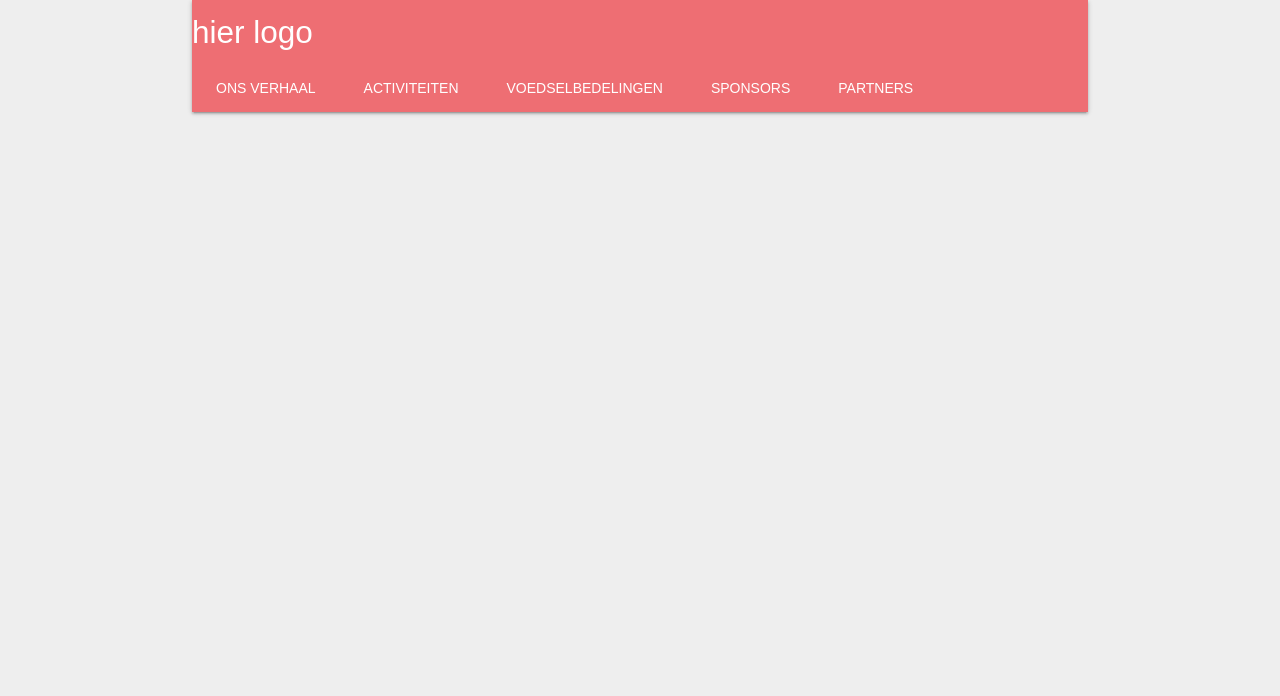
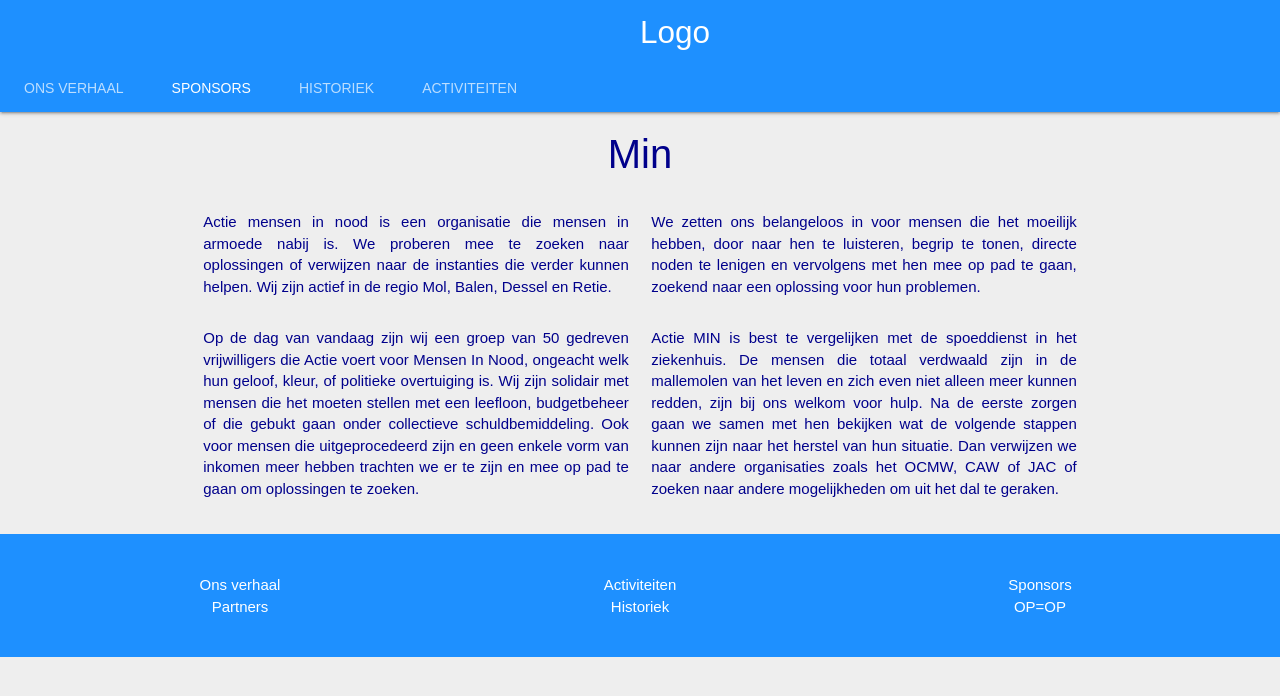
Before and after one commit to niels-baptist/Keuzeproject1_app, a plain HTML site: page min/index.html in a window 1280 px wide. Drawn offline with Linux system fonts and the light colour scheme.

Commit message:
navbar en footer, moet nog gecentered worden

```diff
--- a/min/css/min.css
+++ b/min/css/min.css
@@ -3,6 +3,7 @@
 
 /* Schrijf hier je aanpassingen die specifiek voor MIN zijn
 en die bovenop materialize komen */
+
 
 body {
     background-color: #eee;
@@ -12,10 +13,41 @@ body {
     line-height: 21.5px;
 }
 
+.footer
+{
+    background-color: dodgerblue;
+    text-align: center;
+    padding: 20px;
+}
+
+.footer a
+{
+    color: #fff;
+    text-align: center;
+}
+
+nav
+{
+    background-color: dodgerblue;
+    text-align: center;
+}
+
+.nav a
+{
+    color: #fff;
+    padding: 20px;
+}
+
+.intro
+{
+    text-align: justify;
+}
+
 h1
 {
     margin: auto;
     text-align: center;
+    font-size: 40px;
     padding: 20px;
 }
 
--- a/min/index.html
+++ b/min/index.html
@@ -4,40 +4,87 @@
 <head>
     <meta charset="UTF-8">
     <meta name="viewport" content="width=device-width, initial-scale=1.0" />
-    <title>Homepage - Actiemin</title>
+    <title>Homepage - Min</title>
     <link href="https://fonts.googleapis.com/icon?family=Material+Icons" rel="stylesheet">
     <link type="text/css" rel="stylesheet" href="css/materialize.min.css" media="screen" />
     <link href="css/min.css" type="text/css" rel="stylesheet" media="screen" /> </head>
 
 <body>
-    <div class="container">
+
         <script type="text/javascript" src="js/materialize.min.js"></script>
+
   <nav class="nav-extended">
     <div class="nav-wrapper">
-          <a id="alogo" href="#" class="brand-logo">hier logo<img src="" alt=""></a>
+      <a href="#" class="brand-logo">Logo</a>
     </div>
     <div class="nav-content">
-          <ul class="tabs tabs-transparent">
-            <li class="tab">
-                <a class="active" href="#test1">Ons verhaal</a></li>
-            <li class="tab">
-                <a class="active" href="#test2"> activiteiten</a></li>
-            <li class="tab">
-                <a href="#test3" class="active">Voedselbedelingen</a>
-            </li>
-            <li class="tab">
-                <a class="active" href="#test4">Sponsors</a>
-            </li>
-            <li class="tab">
-                <a class="active" href="#test4">Partners</a>
-            </li>
+      <div class="">
+          <ul class="tabs tabs-transparent center-align">
+            <li class="tab"><a href="#test1">ons verhaal</a></li>
+            <li class="tab"><a class="active" href="#test2">sponsors</a></li>
+            <li class="tab disabled"><a href="#test3">historiek</a></li>
+            <li class="tab"><a href="#test4">activiteiten</a></li>
           </ul>
       </div>
+    </div>
   </nav>
+
+
+    <div class="container">
+      <h1>Min</h1>
+       <div class="row">
+             <div class="col s12 m6 intro">
+                <p>Actie mensen in nood is een organisatie die mensen in armoede nabij is. We proberen
+                mee te zoeken naar oplossingen of verwijzen naar de instanties die verder kunnen
+                helpen. Wij zijn actief in de regio Mol, Balen, Dessel en Retie.</p>
+            </div>
+            <div class="col s12 m6 intro">
+                <p>We zetten ons belangeloos in voor mensen die het moeilijk hebben, door naar hen te
+                luisteren, begrip te tonen, directe noden te lenigen en vervolgens met hen mee op pad
+                te gaan, zoekend naar een oplossing voor hun problemen.</p>
+            </div>
+            <div class="col s12 m6 intro">
+                <p>Op de dag van vandaag zijn wij een groep van 50 gedreven vrijwilligers die Actie
+                voert voor Mensen In Nood, ongeacht welk hun geloof, kleur, of politieke overtuiging is.
+                Wij zijn solidair met mensen die het moeten stellen met een leefloon, budgetbeheer of
+                die gebukt gaan onder collectieve schuldbemiddeling. Ook voor mensen die
+                uitgeprocedeerd zijn en geen enkele vorm van inkomen meer hebben trachten we er te
+                zijn en mee op pad te gaan om oplossingen te zoeken.</p>
+            </div>
+            <div class="col s12 m6 intro">
+                <p>Actie MIN is best te vergelijken met de spoeddienst in het ziekenhuis. De mensen die
+                totaal verdwaald zijn in de mallemolen van het leven en zich even niet alleen meer
+                kunnen redden, zijn bij ons welkom voor hulp. Na de eerste zorgen gaan we samen met
+                hen bekijken wat de volgende stappen kunnen zijn naar het herstel van hun situatie.
+                Dan verwijzen we naar andere organisaties zoals het OCMW, CAW of JAC of zoeken
+                naar andere mogelijkheden om uit het dal te geraken.</p>
+            </div>
+        </div>
     </div>
 
-    <div class="container">
-
+    <div class="footer">
+        <div class="row">
+           <div class="footer">
+                <div class="col s12 m6 l4">
+                    <a href="">Ons verhaal</a>
+                </div>
+                <div class="col s12 m6 l4">
+                    <a href="">Activiteiten</a>
+                </div>
+                <div class="col s12 m6 l4">
+                    <a href="">Sponsors</a>
+                </div>
+                <div class="col s12 m6 l4">
+                    <a href="">Partners</a>
+                </div>
+                <div class="col s12 m6 l4">
+                    <a href="">Historiek</a>
+                </div>
+                <div class="col s12 m6 l4">
+                    <a href="">OP=OP</a>
+                </div>
+            </div>
+        </div>
     </div>
 </body>
 
```
Lines whose indentation alone changed are shown as unchanged.
